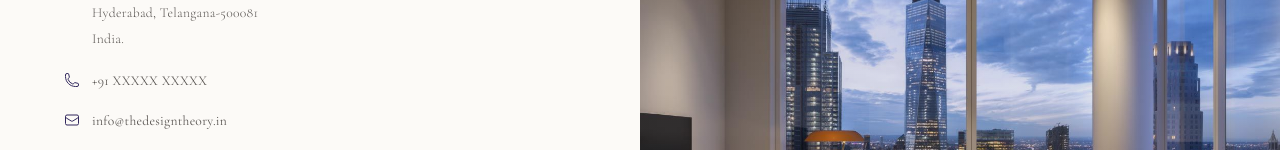
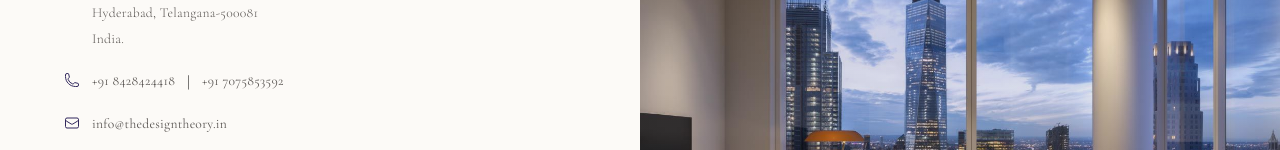
Before and after one commit to Web2-Kriraai/Design-Theory, a Next.js app: page /contact in a window 1280 px wide. Shown: the part 650-800 px from the top of the page. Built offline with nearby package versions, Linux system fonts and the light colour scheme; a web font is replaced by a local one.

Commit message:
'address_update'

```diff
--- a/app/components/Footer.jsx
+++ b/app/components/Footer.jsx
@@ -34,7 +34,7 @@
                                     </svg>
                                 </span>
                                 <span>
-                                    1-64/205,Block-B, <br />Begumpet,Guttala Begumpet,<br />Kavuri Hills, Madhapur,<br />Hyderabad,Telangana-500081
+                                    1-64/205, Block-B, <br />Begumpet,Guttala Begumpet,<br />Kavuri Hills, Madhapur,<br />Hyderabad,Telangana-500081 <br /> India.
                                 </span>
                             </div>
                             <div className={styles.addressRow}>
--- a/app/contact/page.js
+++ b/app/contact/page.js
@@ -124,9 +124,8 @@
                                     <path d="M2.25 6.75c0 8.284 6.716 15 15 15h2.25a2.25 2.25 0 002.25-2.25v-1.372c0-.516-.351-.966-.852-1.091l-4.423-1.106c-.44-.11-.902.055-1.173.417l-.97 1.293c-.282.376-.769.542-1.21.38a12.035 12.035 0 01-7.143-7.143c-.162-.441.004-.928.38-1.21l1.293-.97c.363-.271.527-.734.417-1.173L6.963 3.102a1.125 1.125 0 00-1.091-.852H4.5A2.25 2.25 0 002.25 4.5v2.25z" />
                                 </svg>
                             </span>
-                            <a href="tel:+91XXXXXXXXXX" className={styles.contactLink}>
-                                +91 XXXXX XXXXX
-                            </a>
+                            <a href="tel:+918428424418" className={styles.contactLink}>+91 8428424418</a> |
+                            <a href="tel:+917075853592" className={styles.contactLink}>+91 7075853592</a>
                         </div>
 
                         <div className={styles.detailRow}>
```
